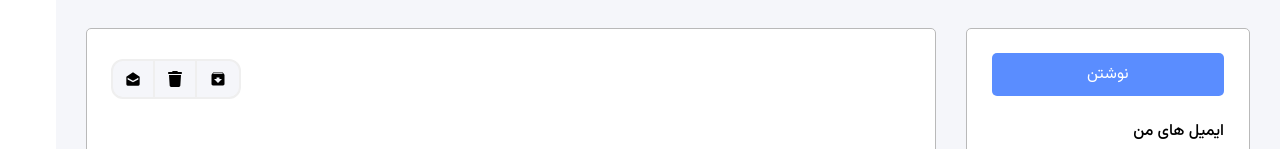
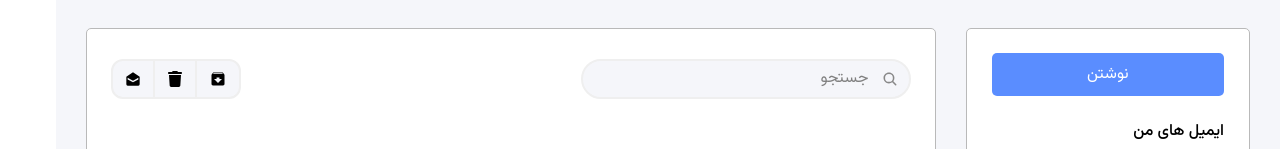
Before and after one commit to elahenarimani/admin-dashboard-next, a Next.js app: page /inbox/sent in a window 1280 px wide. Shown: the part 143-292 px from the top of the page. Built offline with nearby package versions, Linux system fonts and the light colour scheme.

Commit message:
edit search box sent part

```diff
--- a/src/app/page.tsx
+++ b/src/app/page.tsx
@@ -3,7 +3,6 @@ import ProductPage from "./product/layout";
 import RenderLineChart from "@/components/mainLayOut/renderLineChart/renderLineChart";
 import { RiGroupFill } from "react-icons/ri";
 import { AiOutlineRise } from "react-icons/ai";
-import { useTheme } from "@emotion/react";
 export default function Home() {
   return (
     <div className="w-full bg-[#F5F6FA] ">
--- a/src/components/mainInbox/rightSide/searchBox/SearchBox.tsx
+++ b/src/components/mainInbox/rightSide/searchBox/SearchBox.tsx
@@ -69,7 +69,7 @@ const SearchBox = ({ inbox }: ISearchBox) => {
       border: "2px solid #EFEFEF", // Match border color of dropdown with input
       borderTop: "none", // Remove the border between the input and dropdown
       boxShadow: "none", //remove border when menue is open
-
+      width: '330px',
     }),
     dropdownIndicator: (provided: any) => ({//Customizes the dropdown icon container, ensuring no background color or borders are applied.
       ...provided,
--- a/src/components/mainInbox/rightSideSent/RightSideSent.tsx
+++ b/src/components/mainInbox/rightSideSent/RightSideSent.tsx
@@ -1,10 +1,11 @@
 "use client";
 import React, { useContext, useState } from "react";
 import { CiStar } from "react-icons/ci";
-import SearchBoxSent from "../../../components/mainInbox/rightSideSent/SearchBoxSent/SearchBoxSent";
-import ActionBoxSent from "../../../components/mainInbox/rightSideSent/actionBox/ActionBoxSent";
+// import SearchBoxSent from "../../../components/mainInbox/rightSideSent/SearchBoxSent/SearchBoxSent"
+import ActionBoxSent from "./actionBox/ActionBoxSent";
 // import { useThemeContext } from "@/app/theme-provider/ThemeContextProvider";
 import { CompContext } from "@/app/CompProvider";
+import SearchBoxSent from "./SearchBoxSent/SearchBoxSent";
 interface IcompEmail {
   to: string;
   subject: string;
@@ -16,9 +17,128 @@ interface IRightSideSent {
   subject: string;
   content: string;
 }
-
+interface IInbox {
+  id: number;
+  from: string;
+  subject: string;
+  message: string;
+  timestamp: string;
+  isRead: boolean;
+  label: string;
+}
 // const RightSideSent = ({to , subject , content  }: IRightSideSent ) => {
 const RightSideSent = () => {
+  const [inbox, setInbox] = useState<IInbox[]>([
+    {
+      id: 1,
+      from: "ali.r@gmail.com",
+      subject: "یادآوری جلسه",
+      message: "فراموش نکنید که جلسه ما فردا ساعت ۱۰ صبح است.",
+      timestamp: "15:30",
+      isRead: false,
+      label: "primary",
+    },
+    {
+      id: 2,
+      from: "afsane.k@gmail.com",
+      subject: "به‌روزرسانی پروژه",
+      message: "پروژه به موقع تا پایان ماه آماده است.",
+      timestamp: "11:46",
+      isRead: false,
+      label: "work",
+    },
+    {
+      id: 3,
+      from: "jamshid.h@gmail.com",
+      subject: "دور همی بزودی؟",
+      message:
+        "سلام! مدتی است که همدیگر را ندیده‌ایم. چطور است این آخر هفته قهوه‌ای بخوریم؟",
+      timestamp: "16:36",
+      isRead: false,
+      label: "friends",
+    },
+    {
+      id: 4,
+      from: "shabnam.h@gmail.com",
+      subject: "جشن سال نو",
+      message: "به جشن سال نو در خانه من بیایید!",
+      timestamp: "3:25 ",
+      isRead: false,
+      label: "social",
+    },
+    {
+      id: 5,
+      from: "arman.t@gmail.com",
+      subject: "احوالپرسی",
+      message: "فقط دارم چک می‌کنم که چطوری هستی.",
+      timestamp: " 13:46 ",
+      isRead: false,
+      label: "friends",
+    },
+    {
+      id: 6,
+      from: "sara.m@gmail.com",
+      subject: "پیگیری سفارش",
+      message: "آیا سفارش من ارسال شده است؟ لطفاً اطلاع دهید.",
+      timestamp: "12:30",
+      isRead: false,
+      label: "primary",
+    },
+    {
+      id: 7,
+      from: "support@amazon.com",
+      subject: "تأیید خرید",
+      message: "سفارش شما با موفقیت ثبت شد.",
+      timestamp: "08:45",
+      isRead: true,
+      label: "primary",
+    },
+    {
+      id: 8,
+      from: "ali.n@gmail.com",
+      subject: "سوال درباره پروژه",
+      message: "آیا می‌توانیم فردا درباره پروژه صحبت کنیم؟",
+      timestamp: "17:15",
+      isRead: false,
+      label: "work",
+    },
+    {
+      id: 9,
+      from: "newsletter@udemy.com",
+      subject: "تخفیف ویژه",
+      message: "دوره‌های جدید با 50% تخفیف!",
+      timestamp: "19:10",
+      isRead: true,
+      label: "social",
+    },
+    {
+      id: 10,
+      from: "friend@example.com",
+      subject: "برنامه آخر هفته",
+      message: "آیا دوست داری این هفته به کوه برویم؟",
+      timestamp: "15:00",
+      isRead: false,
+      label: "friends",
+    },
+    {
+      id: 11,
+      from: "hamid.t@gmail.com",
+      subject: "تحویل مدارک",
+      message: "لطفاً مدارک را تا فردا ارسال کنید.",
+      timestamp: "09:50",
+      isRead: false,
+      label: "work",
+    },
+    {
+      id: 12,
+      from: "sale@nike.com",
+      subject: "حراج پایان فصل",
+      message: "همه محصولات با 30% تخفیف!",
+      timestamp: "20:05",
+      isRead: true,
+      label: "social",
+    },
+  ]);
 
   // const { compEmail, setCompEmail } = useThemeContext();
   const [selectedEmails, setSelectedEmails] = useState<number[]>([]);
@@ -37,6 +157,7 @@ const RightSideSent = () => {
       setSelectedEmails([...selectedEmails, emailId]); //add to selectedEmails
     }
   };
+
   return (
     <div className="w-full ">
 
@@ -227,7 +348,7 @@ const RightSideSent = () => {
       <div className="hidden sm:block w-full bg-white border-[0.3px] border-solid border-[#B9B9B9] h-[844px] rounded-[5px] pt-0 mt-0">
         <div className="w-full h-[100px] flex justify-between items-center pr-[24px] pl-[24px]">
           <div className="search-wrapper">
-            {/* <SearchBoxSent inbox={inbox}/> */}
+            <SearchBoxSent />
           </div>
           <div className="actions-wrapper">
             <ActionBoxSent
--- a/src/components/mainInbox/rightSideSent/SearchBoxSent/SearchBoxSent.tsx
+++ b/src/components/mainInbox/rightSideSent/SearchBoxSent/SearchBoxSent.tsx
@@ -4,42 +4,35 @@ import AsyncSelect from "react-select/async";
 import { components } from "react-select";
 import { IoSearch } from "react-icons/io5";
 import "./searchBoxSent.css";
+import { CompContext } from "@/app/CompProvider";
 import { BorderRight, BorderRightOutlined } from "@mui/icons-material";
-import { CompContext } from "@/app/CompProvider";
-// import { useThemeContext } from "@/app/theme-provider/ThemeContextProvider";
-
-// import {CompEmailContext}from "../../../../app/inbox/page"
 interface IcompEmail {
-  to: string ;
-  subject: string ;
-  content: string ;
+  to: string;
+  subject: string;
+  content: string;
   id: number;
 }
-// interface ISearchBox {
-//   inbox: IInbox[];
-// }
 const SearchBoxSent = () => {
-  // const { compEmail , setCompEmail} = useThemeContext()
-   const Compose = useContext(CompContext)
   const [menuIsOpen, setMenuIsOpen] = useState(false);
-  // const CompEmailContextX = useContext(CompEmailContext)
+  const Compose = useContext(CompContext);
   const filterEmail = (inputValue: string) => {
-    return Compose?.compEmail?.filter(
-      (item) =>
-        item.subject.includes(inputValue) ||
-        item.content.includes(inputValue) ||
-        item.to.includes(inputValue)
+    return (
+      Compose?.compEmail.filter(
+        (item: IcompEmail) =>
+          item.subject.includes(inputValue) ||
+          item.content.includes(inputValue) ||
+          item.to.includes(inputValue)
+      ) || []
     );
   };
   const loadOptions = (
     inputValue: string,
     callback: (options: IcompEmail[]) => void
-  )=>{
-  //  => {
-  //   setTimeout(() => {
-  //     callback(filterEmail(inputValue));
-  //   }, 1000);
-  // };
+  ) => {
+    setTimeout(() => {
+      callback(filterEmail(inputValue));
+    }, 1000);
+  };
   const DropdownIndicator = (props: any) => {
     return (
       <components.DropdownIndicator {...props}>
@@ -48,16 +41,17 @@ const SearchBoxSent = () => {
     );
   };
   const customStyles = {
-    control: (base: any, state: any) => ({//Customizes the input’s container, focusing on the border, box-shadow, and how the component looks when the menu is open. The input and arrow are reversed in order (due to the Persian layout).
+    control: (base: any, state: any) => ({
+      //Customizes the input’s container, focusing on the border, box-shadow, and how the component looks when the menu is open. The input and arrow are reversed in order (due to the Persian layout).
       ...base,
-      width: '330px', // Adjust the width of the entire control (including the input)
-      height: '40px', // Adjust the height of the entire control
+      width: "330px", // Adjust the width of the entire control (including the input)
+      height: "40px", // Adjust the height of the entire control
       backgroundColor: "#F5F6FA", // Set input background color
       // backGroundColor: '#F5F6FA',
-
       border: state.isFocused ? "2px solid #EFEFEF" : "2px solid #EFEFEF", // Your favorite border color when focused
       boxShadow: "none", // Remove default box-shadow (which may include blue border)
       borderRadius: state.menuIsOpen ? "12px 12px 0 0" : "30px", // Remove bottom border-radius when menu is open
+      //zIndex: 0, // Adjust z-index for the input specifically
       "&:hover": {
         border: state.isFocused ? "2px solid #EFEFEF" : "2px solid #EFEFEF",
       },
@@ -65,51 +59,56 @@ const SearchBoxSent = () => {
       display: "flex",
       flexDirection: "row-reverse", // Reverse the order of the input and arrow
     }),
-    menu: (base: any) => ({//Styles the dropdown menu, aligning the border, removing the gap, and applying a matching border-radius for a seamless connection with the input.
+    menu: (base: any) => ({
+      //Styles the dropdown menu, aligning the border, removing the gap, and applying a matching border-radius for a seamless connection with the input.
       ...base,
       marginTop: 0, // Remove the gap between input and dropdown
       borderRadius: "0 0 12px 12px", // Connect dropdown with input by matching the border-radius
       border: "2px solid #EFEFEF", // Match border color of dropdown with input
       borderTop: "none", // Remove the border between the input and dropdown
       boxShadow: "none", //remove border when menue is open
-      zIndex: 2,
+      width: "330px",
     }),
-    dropdownIndicator: (provided: any) => ({//Customizes the dropdown icon container, ensuring no background color or borders are applied.
+    dropdownIndicator: (provided: any) => ({
+      //Customizes the dropdown icon container, ensuring no background color or borders are applied.
       ...provided,
       padding: "0 8px",
       boxShadow: "none", // Ensure no box-shadow exists
       backgroundColor: "transparent", // Make sure it's transparent
       BorderRight: "none",
     }),
-    indicatorsContainer: (provided: any) => ({//Similar to dropdownIndicator, but for the entire container holding indicators like the dropdown arrow.
+    indicatorsContainer: (provided: any) => ({
+      //Similar to dropdownIndicator, but for the entire container holding indicators like the dropdown arrow.
       ...provided,
       backgroundColor: "transparent", // No background color to interfere
       padding: "0 3px", // Adjust padding for the arrow
     }),
-    valueContainer: (base: any) => ({// Adjusts padding within the input field.
+    valueContainer: (base: any) => ({
+      // Adjusts padding within the input field.
       ...base,
       padding: "0 0", // Adjust padding for the input field
     }),
-    indicatorSeparator: () => ({//Removes the separator line between the input and dropdown icon.
+    indicatorSeparator: () => ({
+      //Removes the separator line between the input and dropdown icon.
       display: "none", // Hides the border between the input and the dropdown icon
     }),
   };
   return (
     <div>
       <AsyncSelect
-        cacheOptions//Caches the options after loading them.
-       // loadOptions={loadOptions}//The asynchronous function for loading options (filterEmail is called here).
-        getOptionLabel={(e:any) => `${e.subject} - ${e.to}`} // Display subject and to in dropdown
-        getOptionValue={(e:any) => e.id.toString()} // Unique value based on email id
+        cacheOptions //Caches the options after loading them.
+        loadOptions={loadOptions} //The asynchronous function for loading options (filterEmail is called here).
+        getOptionLabel={(e: IcompEmail) => `${e.subject} - ${e.to}`} // Display subject and from in dropdown
+        getOptionValue={(e) => e.id.toString()} // Unique value based on email id
         placeholder="جستجو" // Custom placeholder text
         components={{ DropdownIndicator }} // Use custom dropdown indicator
         styles={customStyles} // Apply custom styles to remove border
         noOptionsMessage={() => ""} // Return null to hide the message
-        onFocus={() => setMenuIsOpen(true)}//Toggles the dropdown menu’s visibility on focus and blur, using
-        onBlur={() => setMenuIsOpen(false)}//Toggles the dropdown menu’s visibility on focus and blur, using
-        menuIsOpen={menuIsOpen}//Controls whether the dropdown is open based on the component’s focus state.
+        onFocus={() => setMenuIsOpen(true)} //Toggles the dropdown menu’s visibility on focus and blur, using
+        onBlur={() => setMenuIsOpen(false)} //Toggles the dropdown menu’s visibility on focus and blur, using
+        menuIsOpen={menuIsOpen} //Controls whether the dropdown is open based on the component’s focus state.
       />
     </div>
   );
-};}
+};
 export default SearchBoxSent;
```
Also changed, not shown: src/components/inbox/leftSide/inboxBar/inboxBar.tsx (deleted, +0 -11 lines), src/components/inbox/leftSide/sentBar/sentBar.tsx (deleted, +0 -11 lines), src/components/inbox/menuBar/composeMail/composeMail.tsx (deleted, +0 -11 lines), src/components/inbox/menuBar/menuBar.tsx (deleted, +0 -11 lines).
